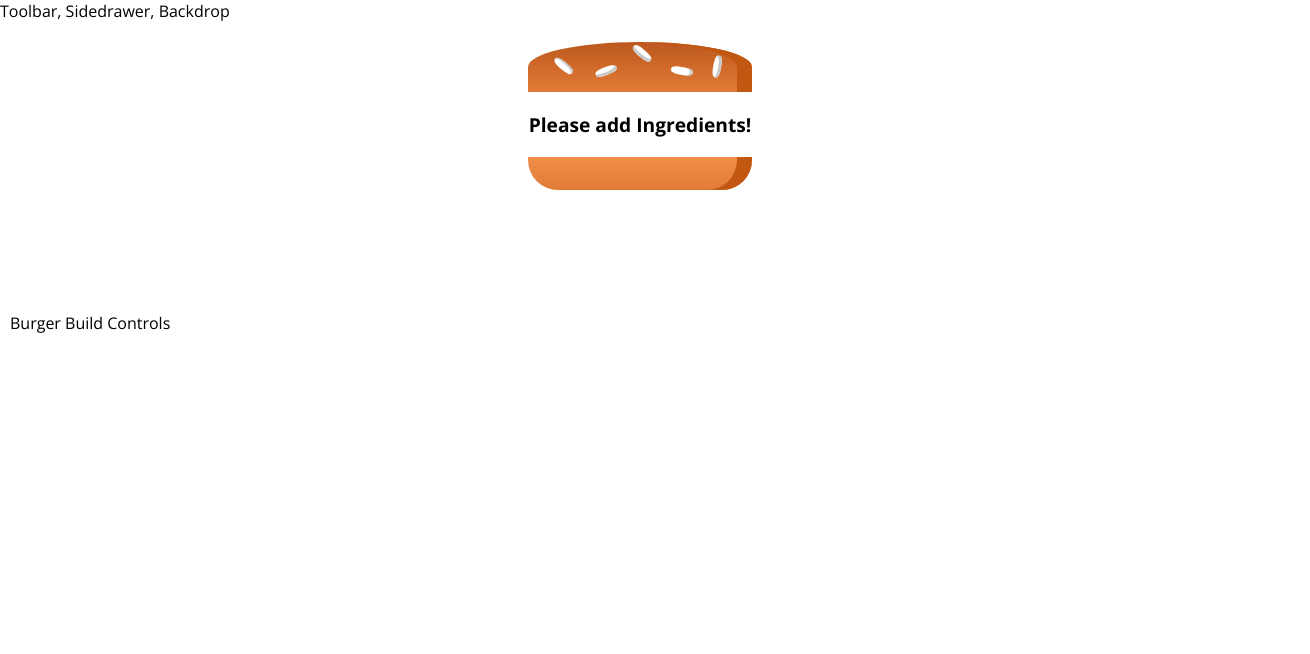
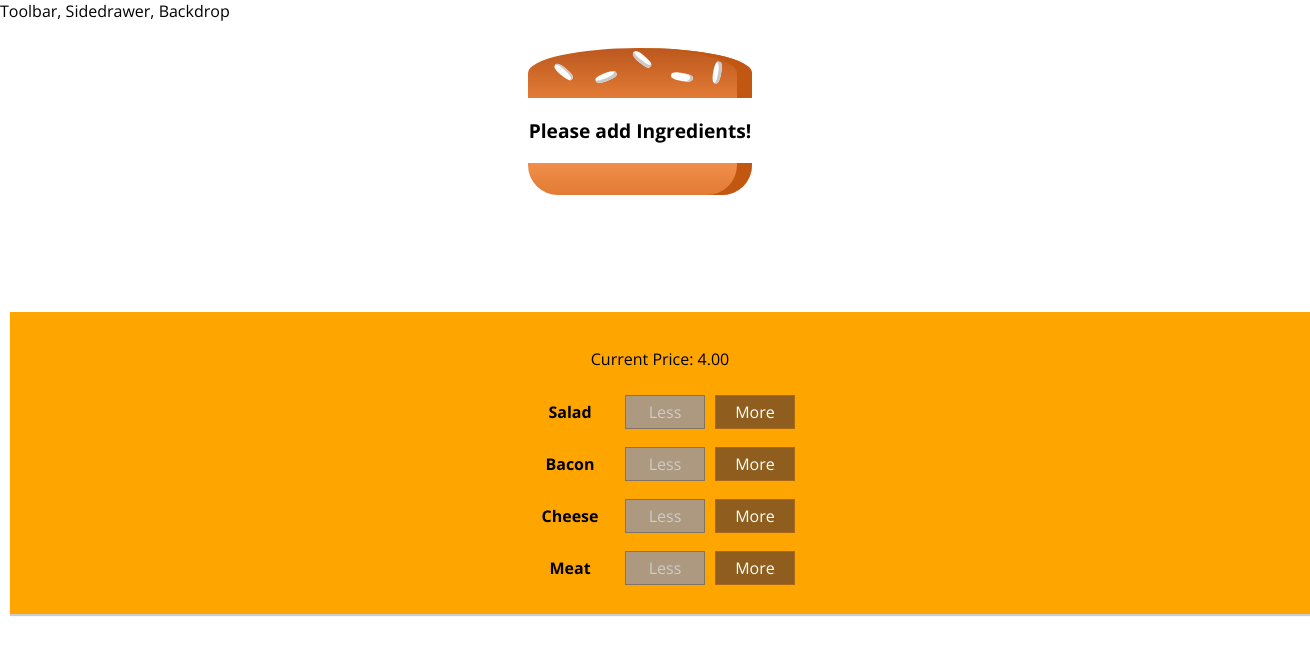
Before and after one commit to soniaj204/react-burger-project, a React (Create React App) app: page / in a window 1280 px wide. Shown: the top 654 px of the page, 1310 px wide, since content can reach past the window. Built offline with nearby package versions, Linux system fonts and the light colour scheme.

Commit message:
buildcontrols functionality

```diff
--- a/src/components/Burger/BuildControls/BuildControl/BuildControl.css
+++ b/src/components/Burger/BuildControls/BuildControl/BuildControl.css
@@ -2,7 +2,8 @@
     display: flex;
     justify-content: space-between;
     align-items: center;
-    margin: 5px 0;
+    margin: 5px auto;
+    max-width: 280px;
 }
 
 .buildControl button {
--- a/src/components/Burger/BuildControls/BuildControl/BuildControl.js
+++ b/src/components/Burger/BuildControls/BuildControl/BuildControl.js
@@ -1,12 +1,20 @@
 import React from "react";
 import "./BuildControl.css";
 
-const BuildControl = () => {
+const BuildControl = props => {
   return (
     <div className="buildControl">
       <div className="label">{props.label}</div>
-      <button className="less">Less</button>
-      <button className="more">More</button>
+      <button
+        className="less"
+        onClick={props.removed}
+        disabled={props.disabled}
+      >
+        Less
+      </button>
+      <button className="more" onClick={props.added}>
+        More
+      </button>
     </div>
   );
 };
--- a/src/components/Burger/BuildControls/BuildControls.css
+++ b/src/components/Burger/BuildControls/BuildControls.css
@@ -1,4 +1,4 @@
-.buildcontrols {
+.buildControls {
     width: 100%;
     background: orange;
     display: flex;
@@ -7,4 +7,5 @@
     box-shadow: 0px 2px 1px #cccccc;
     margin: auto;
     padding: 20px;
+    text-align: center;
 }
--- a/src/components/Burger/BuildControls/BuildControls.js
+++ b/src/components/Burger/BuildControls/BuildControls.js
@@ -1,8 +1,42 @@
-import React from 'react';
+import React from "react";
+
+import BuildControl from "./BuildControl/BuildControl";
 import "./BuildControls.css";
 
-const BuildControls = (props) => {
-    return ( <div>A</div> );
-}
+const Controls = [
+  {
+    label: "Salad",
+    type: "salad"
+  },
+  {
+    label: "Bacon",
+    type: "bacon"
+  },
+  {
+    label: "Cheese",
+    type: "cheese"
+  },
+  {
+    label: "Meat",
+    type: "meat"
+  }
+];
+
+const BuildControls = props => {
+  return (
+    <div className="buildControls">
+    <p>Current Price: {props.price.toFixed(2)}</p>
+      {Controls.map(ctrl => (
+        <BuildControl
+          key={ctrl.label}
+          label={ctrl.label}
+          added={() => props.addIngredients(ctrl.type)}
+          removed={() => props.removeIngredients(ctrl.type)}
+          disabled={props.disabled[ctrl.type]}
+        />
+      ))}
+    </div>
+  );
+};
 
 export default BuildControls;
--- a/src/components/Burger/Burger.css
+++ b/src/components/Burger/Burger.css
@@ -5,4 +5,5 @@
     font-size: 1.2rem;
     width: 280px;
     height: 250px;
+    overflow-y: auto;
 }
--- a/src/containers/BurgerBuilder/BurgerBuilder.js
+++ b/src/containers/BurgerBuilder/BurgerBuilder.js
@@ -1,6 +1,14 @@
 import React, { Component } from "react";
 import Aux from "../../hoc/Aux";
 import Burger from "../../components/Burger/Burger";
+import BuildControls from "../../components/Burger/BuildControls/BuildControls";
+
+const ingredientsPrice = {
+  salad: 0.5,
+  cheese: 4,
+  meat: 1.3,
+  bacon: 2
+};
 
 class BurgerBuilder extends Component {
   state = {
@@ -9,13 +17,62 @@ class BurgerBuilder extends Component {
       bacon: 0,
       cheese: 0,
       meat: 0
+    },
+    totalPrice: 4
+  };
+
+  addIngredientEvent = type => {
+    const oldCount = this.state.ingredients[type];
+    const newCount = oldCount + 1;
+    const newIngredients = {
+      ...this.state.ingredients
+    };
+    newIngredients[type] = newCount;
+
+    const priceAdded = ingredientsPrice[type];
+    const oldPrice = this.state.totalPrice;
+    const newPrice = oldPrice + priceAdded;
+    this.setState({ totalPrice: newPrice, ingredients: newIngredients });
+  };
+
+  removeIngredientEvent = type => {
+    const oldCount = this.state.ingredients[type];
+
+    if(oldCount <= 0) {
+      return;
     }
+
+    const newCount = oldCount - 1;
+    const newIngredients = {
+      ...this.state.ingredients
     };
+    newIngredients[type] = newCount;
+
+    const priceRemoved = ingredientsPrice[type];
+    const oldPrice = this.state.totalPrice;
+    const newPrice = oldPrice - priceRemoved;
+    this.setState({ totalPrice: newPrice, ingredients: newIngredients });
+  };
+
   render() {
+
+    const disableButton = {
+      ...this.state.ingredients
+    }
+
+    for(let key in disableButton) {
+      disableButton[key] = disableButton[key] <= 0
+    }
+
     return (
       <Aux>
         <Burger ingredients={this.state.ingredients} />
-        <div>Burger Build Controls</div>
+        <BuildControls
+          addIngredients={this.addIngredientEvent}
+          removeIngredients={this.removeIngredientEvent}
+          disabled={disableButton}
+          price={this.state.totalPrice}
+        />
       </Aux>
     );
   }
```
Lines whose indentation alone changed are shown as unchanged.
